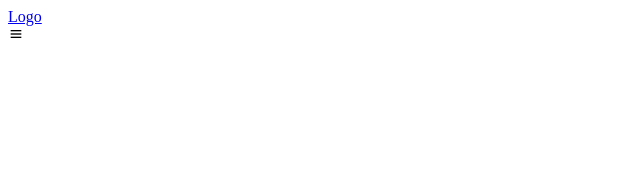
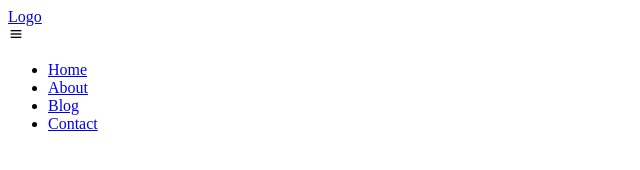
Before and after one commit to franciniltonsoaresmenzes/menu-responsive, a plain HTML site: page index.html in a window 1280 px wide. Shown: the whole page, without its empty margins (0-640 px from the left). Drawn offline with nearby package versions, Linux system fonts and the light colour scheme.

Commit message:
Update index.html

```diff
--- a/index.html
+++ b/index.html
@@ -15,6 +15,15 @@
             <div class="nav__toggle" id="nav-toggle">
                 <i class='bx bx-menu'></i>
             </div>
+
+            <div class="nav__menu" id="nav-menu">
+                <ul class="nav__list">
+                    <li class="nav__item"><a href="#" class="nav__link">Home</a></li>
+                    <li class="nav__item"><a href="#" class="nav__link">About</a></li>
+                    <li class="nav__item"><a href="#" class="nav__link">Blog</a></li>
+                    <li class="nav__item"><a href="#" class="nav__link">Contact</a></li>
+                </ul>
+            </div>
         </nav>
     </header>
 
```
